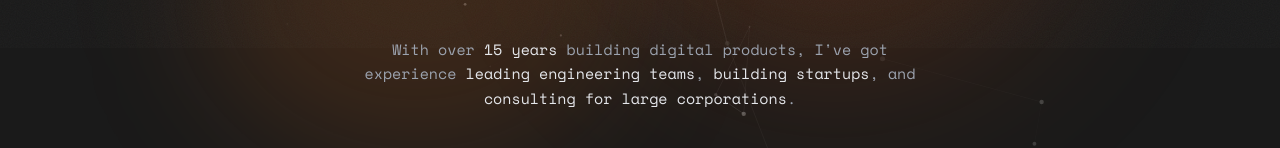
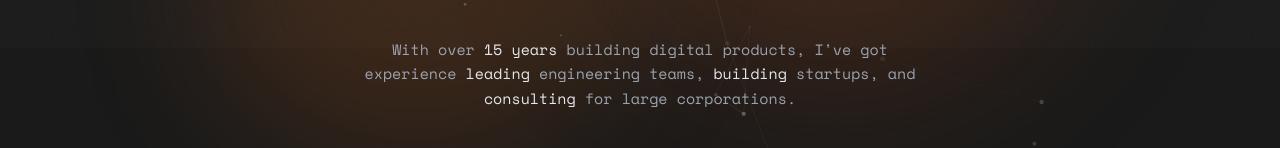
Before and after one commit to DerektheDev/derekthe-dev, a Next.js app: page / in a window 1280 px wide. Shown: the part 752-900 px from the top of the page. Built offline with nearby package versions, Linux system fonts and the light colour scheme.

Commit message:
Highlight only action verbs in homepage bio
Change the white highlight in the bio from full phrases to just the
action verbs: "leading", "building", and "consulting".

https://claude.ai/code/session_01BUZPFe6JpXBaJipg2DnwaE

```diff
--- a/pages/index.js
+++ b/pages/index.js
@@ -456,9 +456,9 @@ export default function Home() {
           {/* Bio */}
           <p className="rise d6 text-[15px] text-gray-400 leading-relaxed max-w-xl mx-auto mb-10">
             With over <span className="text-gray-200 font-medium">15 years</span> building digital products, I've got experience{" "}
-            <span className="text-gray-200 font-medium">leading engineering teams</span>,{" "}
-            <span className="text-gray-200 font-medium">building startups</span>, and{" "}
-            <span className="text-gray-200 font-medium">consulting for large corporations</span>.
+            <span className="text-gray-200 font-medium">leading</span> engineering teams,{" "}
+            <span className="text-gray-200 font-medium">building</span> startups, and{" "}
+            <span className="text-gray-200 font-medium">consulting</span> for large corporations.
           </p>
 
           {/* CTAs */}
```
